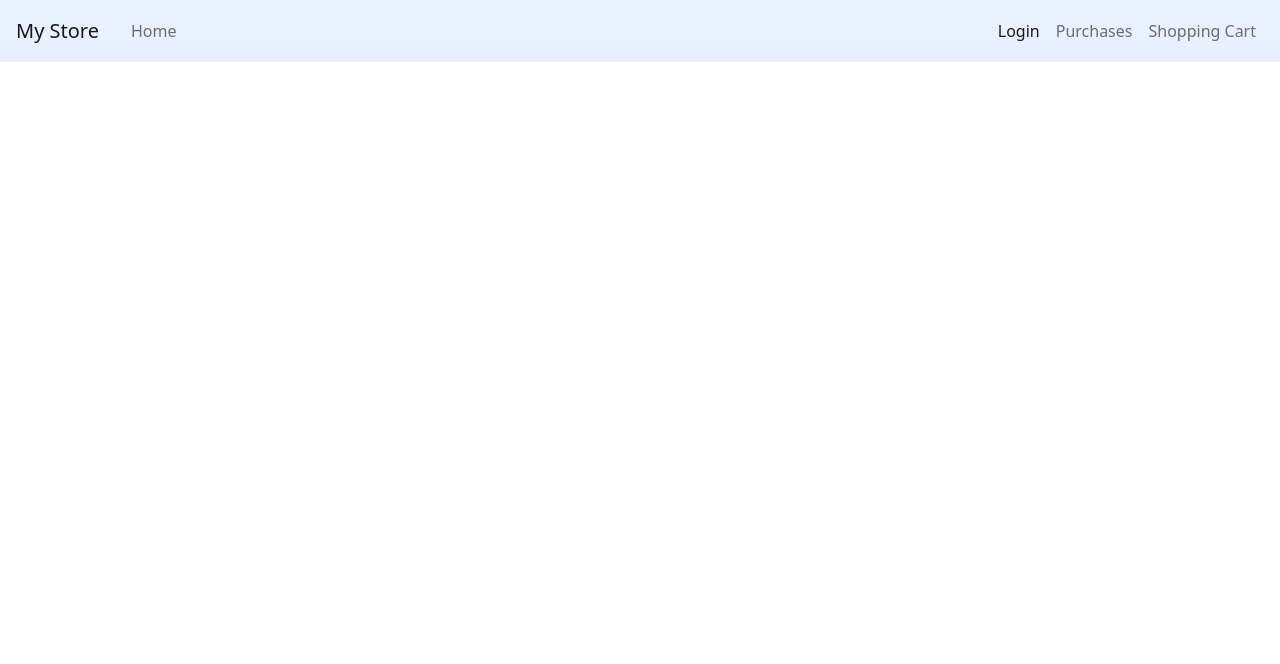
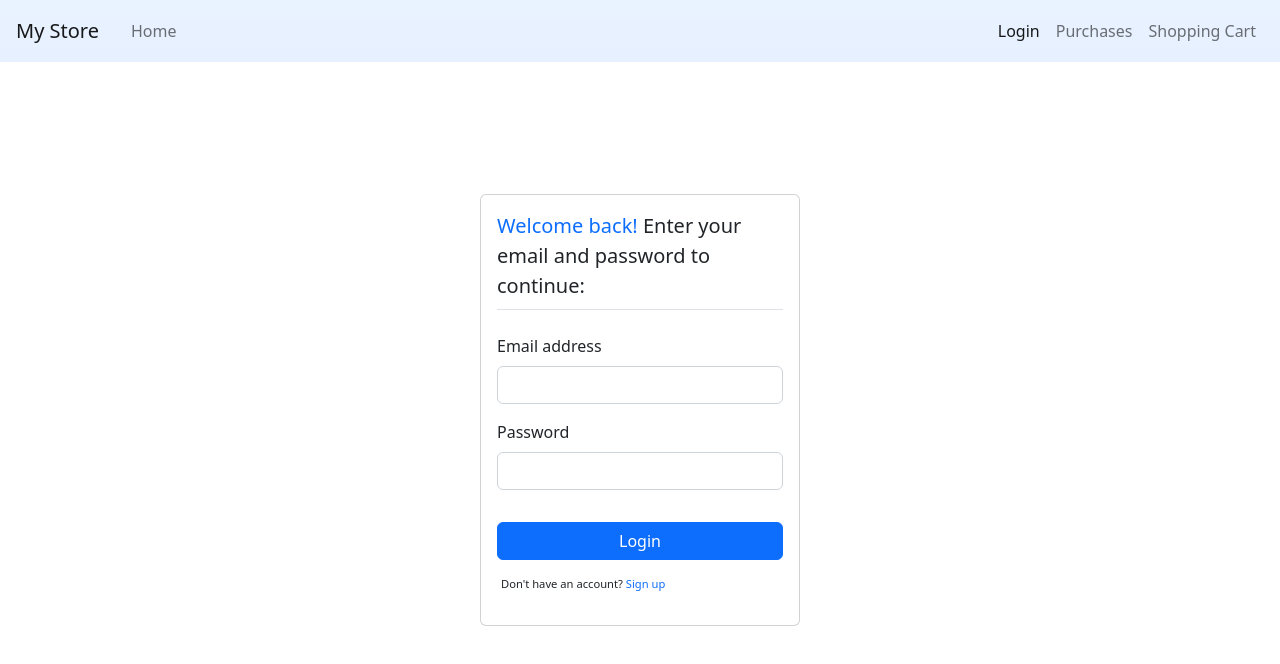
Before and after one commit to camunozn/ecommerce, a React (Vite) app: page /#/products/1 in a window 1280 px wide. Both pictures are taken after a click on the button "Login". Shown: the top 664 px of the page. Built offline with nearby package versions, Linux system fonts and the light colour scheme; no server answers.

Commit message:
added login page and funtionality

```diff
--- a/package.json
+++ b/package.json
@@ -15,6 +15,7 @@
     "react": "^18.2.0",
     "react-bootstrap": "^2.7.0",
     "react-dom": "^18.2.0",
+    "react-hook-form": "^7.43.0",
     "react-redux": "^8.0.5",
     "react-router-dom": "^6.8.0"
   },
--- a/src/assets/components/ProtectedRoutes.jsx
+++ b/src/assets/components/ProtectedRoutes.jsx
@@ -1,11 +1,10 @@
 import React from 'react';
-import { useSelector } from 'react-redux';
 import { Navigate, Outlet } from 'react-router-dom';
 
 const ProtectedRoutes = () => {
-  const token = useSelector(state => state.token);
+  const token = localStorage.getItem('token');
 
-  if (token !== '') {
+  if (token) {
     return <Outlet />;
   } else {
     return <Navigate to={'/login'} />;
--- a/src/assets/pages/Login.jsx
+++ b/src/assets/pages/Login.jsx
@@ -1,7 +1,70 @@
-import React from "react";
+import axios from 'axios';
+import React from 'react';
+import { useForm } from 'react-hook-form';
+import { useNavigate } from 'react-router-dom';
 
 const Login = () => {
-  return <div></div>;
+  const { register, handleSubmit } = useForm();
+
+  const navigate = useNavigate();
+
+  const submit = data => {
+    axios
+      .post('https://e-commerce-api-v2.academlo.tech/api/v1/users/login', data)
+      .then(res => {
+        localStorage.setItem('token', res.data.token);
+        navigate('/user');
+      })
+      .catch(err =>
+        err.response.status === 401 ? alert('Wrong email or password') : console.log(err)
+      );
+  };
+
+  return (
+    <div className="login d-flex" style={{ height: '75vh' }}>
+      <form
+        className="card col-9 col-sm-6 col-md-5 col-lg-4 col-xl-3 m-auto"
+        onSubmit={handleSubmit(submit)}
+      >
+        <div className="card-body">
+          <div className="mb-4 border-bottom">
+            <h3 className="fs-5 fw-normal lh-base ">
+              <span className="text-primary">Welcome back!</span> Enter your email and password to
+              continue:
+            </h3>
+          </div>
+          <div className="mb-3">
+            <label htmlFor="inputEmail" className="form-label">
+              Email address
+            </label>
+            <input type="email" className="form-control" id="inputEmail" {...register('email')} />
+          </div>
+          <div className="mb-3">
+            <label htmlFor="inputPassword" className="form-label">
+              Password
+            </label>
+            <input
+              type="password"
+              className="form-control"
+              id="inputPassword"
+              {...register('password')}
+            />
+          </div>
+          <button type="submit" className="btn btn-primary w-100 my-3">
+            Login
+          </button>
+          <div className="px-1">
+            <p style={{ fontSize: '0.7rem' }}>
+              Don't have an account?{' '}
+              <span className="text-primary" role="button" onClick={() => navigate('/signup')}>
+                Sign up
+              </span>
+            </p>
+          </div>
+        </div>
+      </form>
+    </div>
+  );
 };
 
 export default Login;
--- a/src/store/index.jsx
+++ b/src/store/index.jsx
@@ -2,13 +2,11 @@ import { configureStore } from '@reduxjs/toolkit';
 import categoriesSlice from './slices/categories.slice';
 import isLoadingSlice from './slices/isLoading.slice';
 import productsSlice from './slices/products.slice';
-import tokenSlice from './slices/token.slice';
 
 export default configureStore({
   reducer: {
     products: productsSlice,
     categories: categoriesSlice,
     isLoading: isLoadingSlice,
-    token: tokenSlice,
   },
 });
--- a/src/store/slices/token.slice.jsx
+++ /dev/null
@@ -1,11 +0,0 @@
-import { createSlice } from "@reduxjs/toolkit";
-
-export const tokenSlice = createSlice({
-  name: "token",
-  initialState: "",
-  reducers: {},
-});
-
-export const {} = tokenSlice.actions;
-
-export default tokenSlice.reducer;
```
Also changed, not shown: 1 other file (tests, documents, lock files or other folders).
